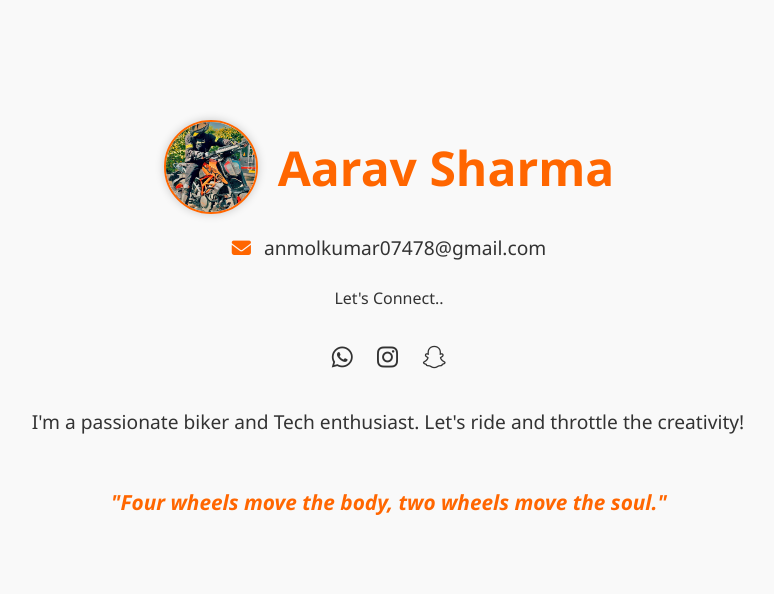
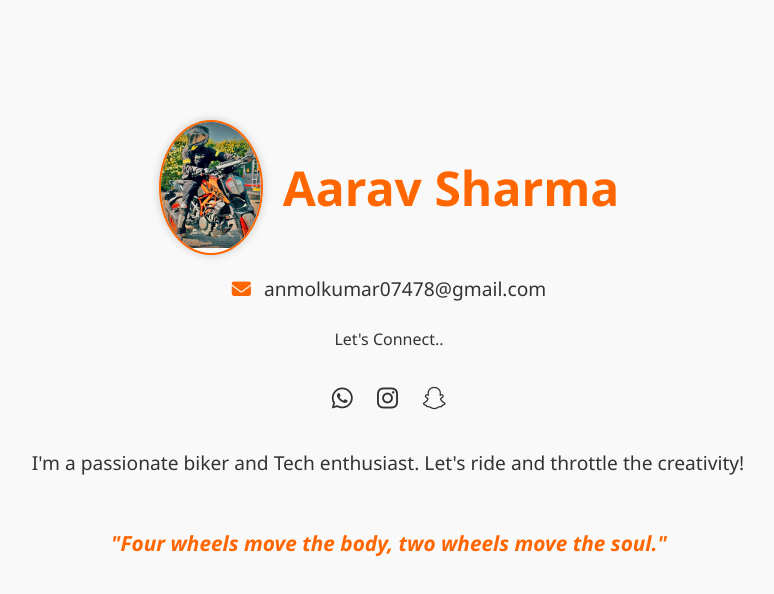
Before and after one commit to itsAarav01/social_media, a plain HTML site: page index.html in a window 1280 px wide. Shown: the whole page, without its empty margins (251-1025 px from the left). Drawn offline with Linux system fonts and the light colour scheme.

Commit message:
3rd update

```diff
--- a/index.html
+++ b/index.html
@@ -34,8 +34,7 @@
     }
 
     .profile-pic {
-      width: 90px;
-      height: 90px;
+      width: 100px;
       border-radius: 50%;
       overflow: hidden;
       border: 2px solid #ff6600;
```
